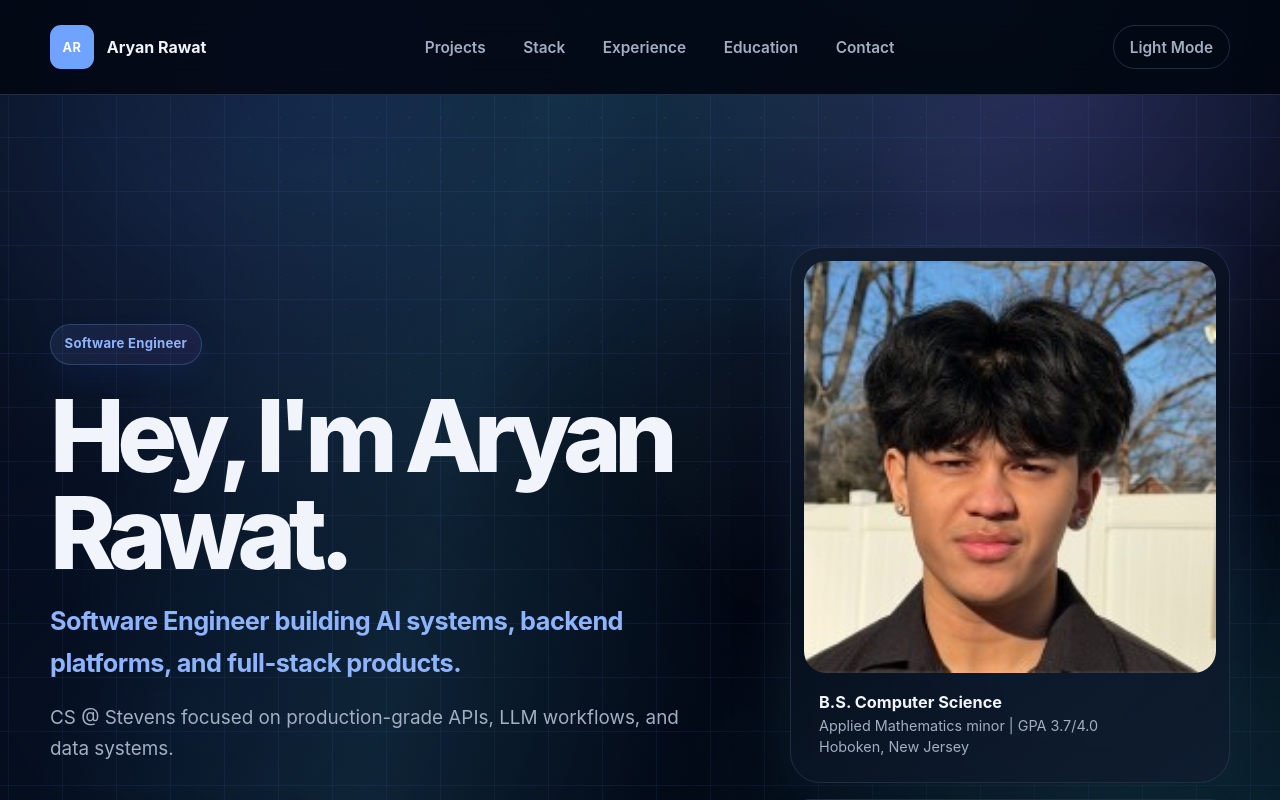
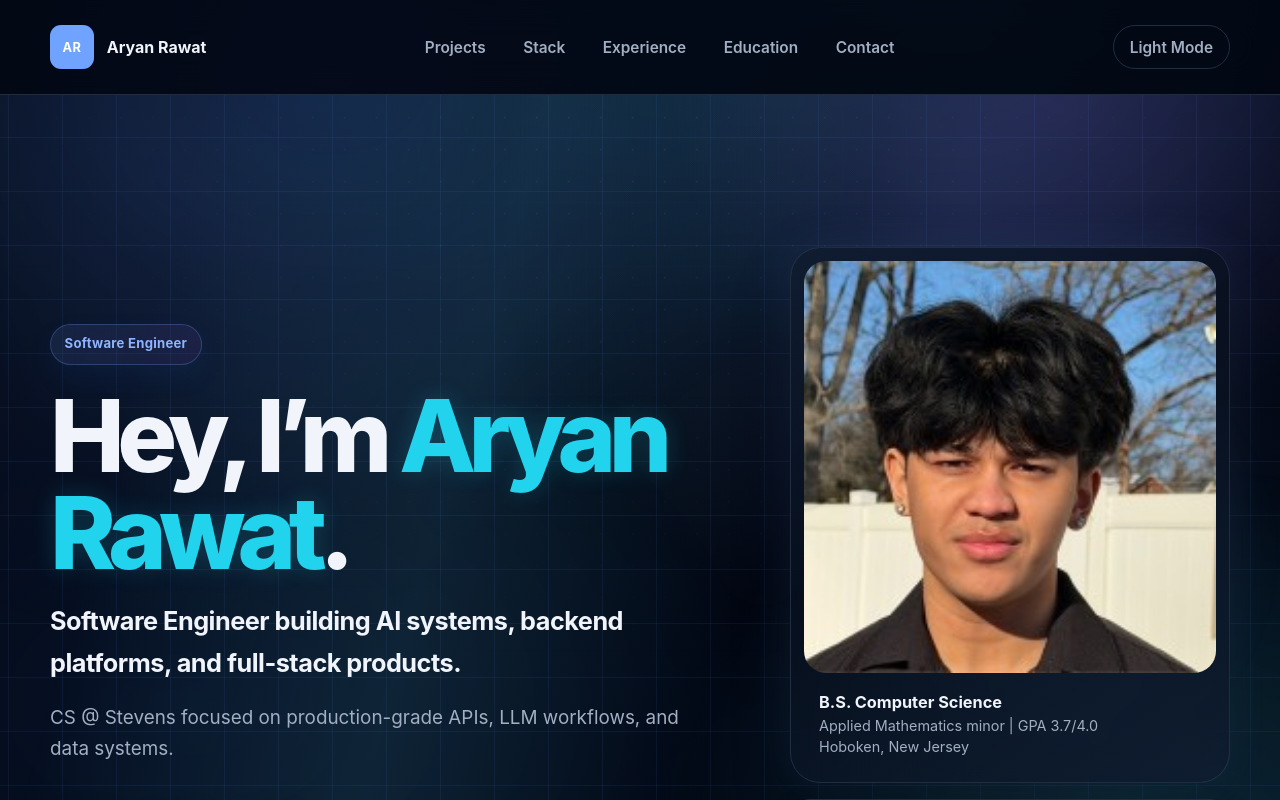
Before and after one commit to jumbomuffin101/Portfolio, a React (Create React App) app: page / in a window 1280 px wide. Shown: the top 800 px of the page. Built offline with nearby package versions, Linux system fonts and the light colour scheme.

Commit message:
Polish portfolio hero and project labels

```diff
--- a/src/App.css
+++ b/src/App.css
@@ -153,6 +153,7 @@
 
 .section-heading h2 {
   margin: 0 0 0.9rem;
+  color: var(--display-accent);
   font-size: clamp(2.15rem, 3.8vw, 3.15rem);
   line-height: 1.08;
   letter-spacing: -0.06em;
@@ -224,10 +225,15 @@ p {
   letter-spacing: -0.075em;
 }
 
+.hero-name-accent {
+  color: var(--display-accent);
+  text-shadow: 0 0 24px rgba(34, 211, 238, 0.2);
+}
+
 .hero-focus-line {
   max-width: 850px;
   margin: -0.15rem 0 1.05rem;
-  color: var(--accent-strong);
+  color: var(--text);
   font-size: clamp(1.2rem, 2.35vw, 1.58rem);
   font-weight: 720;
   letter-spacing: -0.02em;
@@ -667,6 +673,27 @@ p {
   font-weight: 450;
 }
 
+.experience-repo-link {
+  display: inline-flex;
+  align-items: center;
+  gap: 0.4rem;
+  width: fit-content;
+  margin: -0.2rem 0 1rem;
+  color: var(--display-accent);
+  font-size: 0.86rem;
+  font-weight: 700;
+  text-decoration: none;
+  transition: color var(--transition), text-shadow var(--transition), transform var(--transition);
+}
+
+.experience-repo-link:hover,
+.experience-repo-link:focus-visible {
+  color: var(--text);
+  outline: none;
+  text-shadow: 0 0 18px rgba(34, 211, 238, 0.35);
+  transform: translateY(-1px);
+}
+
 .tag {
   display: inline-flex;
   align-items: center;
@@ -758,7 +785,7 @@ p {
 
 .project-context {
   margin: 0 0 0.75rem;
-  color: var(--accent);
+  color: var(--display-accent);
   font-size: 0.78rem;
   font-weight: 750;
   letter-spacing: 0.09em;
--- a/src/App.js
+++ b/src/App.js
@@ -206,7 +206,11 @@ function Hero() {
       <div className="section-shell hero-grid">
         <div className="hero-copy">
           <p className="hero-badge">Software Engineer</p>
-          <h1 id="hero-title">{profile.headline}</h1>
+          <h1 id="hero-title" aria-label="Hey, I’m Aryan Rawat.">
+            <span>{profile.greeting} </span>
+            <span className="hero-name-accent">{profile.name}</span>
+            <span>.</span>
+          </h1>
           <p className="hero-focus-line">{profile.focusLine}</p>
           <p className="hero-subtitle">{profile.positioning}</p>
           <ActionButtons />
@@ -261,6 +265,16 @@ function ExperienceItem({ item, index }) {
             {item.company}
             {item.scope ? <span>{item.scope}</span> : null}
           </p>
+          {item.repo ? (
+            <a
+              className="experience-repo-link"
+              href={item.repo}
+              target="_blank"
+              rel="noopener noreferrer"
+            >
+              View Research Repo <span aria-hidden="true">↗</span>
+            </a>
+          ) : null}
           <div className="tag-row">
             {item.tech.map((tech) => (
               <Tag key={tech}>{tech}</Tag>
@@ -283,7 +297,7 @@ function ProjectCaseStudy({ project, index }) {
   return (
     <article className="project-case">
       <header className="project-header">
-        <p className="project-context">{project.period} / {project.category}</p>
+        <p className="project-context">{project.eyebrow}</p>
         <h3>{project.title}</h3>
         <p className="project-summary">{project.built}</p>
         <div className="tag-row project-tech-row">
--- a/src/data/portfolio.js
+++ b/src/data/portfolio.js
@@ -4,7 +4,7 @@ export const profile = {
   github: "https://github.com/jumbomuffin101",
   linkedin: "https://www.linkedin.com/in/aryan-rawat-bbb0a6276/",
   photoUrl: `${process.env.PUBLIC_URL}/headshot.jpg`,
-  headline: "Hey, I'm Aryan Rawat.",
+  greeting: "Hey, I’m",
   focusLine: "Software Engineer building AI systems, backend platforms, and full-stack products.",
   positioning: "CS @ Stevens focused on production-grade APIs, LLM workflows, and data systems.",
 };
@@ -27,6 +27,7 @@ export const experience = [
     scope: "Clinical concept map assessment with Hackensack Meridian School of Medicine",
     location: "Hoboken, NJ",
     period: "May 2026 - Present",
+    repo: "https://github.com/jumbomuffin101/AI-Research-ConceptMapAnalysis",
     tech: ["Python", "FastAPI", "Next.js", "Multimodal AI", "Vision-Language Models"],
     bullets: [
       "Built a full-stack platform for AI-powered clinical concept map assessment.",
@@ -62,6 +63,7 @@ export const experience = [
 export const projects = [
   {
     title: "RecruitIQ",
+    eyebrow: "HACKATHON PROJECT / RECRUITING AI",
     image: `${process.env.PUBLIC_URL}/projects/recruitiq.png`,
     period: "Amazon AWS Hackathon",
     category: "AI-powered applicant tracking system",
@@ -84,6 +86,7 @@ export const projects = [
   },
   {
     title: "ConsensusIQ",
+    eyebrow: "HACKATHON PROJECT / MULTI-AGENT AI",
     image: `${process.env.PUBLIC_URL}/projects/consensusiq.png`,
     period: "Microsoft Agents League Hackathon",
     category: "Multi-agent AI decision support platform",
@@ -106,6 +109,7 @@ export const projects = [
   },
   {
     title: "AI Clinical Ops Agent",
+    eyebrow: "FULL-STACK PROJECT / CLINICAL AI",
     image: `${process.env.PUBLIC_URL}/projects/ai-clinical-ops-agent.png`,
     period: "Feb 2026 - May 2026",
     category: "Clinical billing review platform",
@@ -139,6 +143,7 @@ export const projects = [
   },
   {
     title: "Gym-Risk",
+    eyebrow: "FULL-STACK PROJECT / TRAINING ANALYTICS",
     image: `${process.env.PUBLIC_URL}/projects/gym-risk.png`,
     period: "Oct 2025 - Mar 2026",
     category: "Training load analytics platform",
@@ -161,6 +166,7 @@ export const projects = [
   },
   {
     title: "Trading Analytics Dashboard",
+    eyebrow: "FULL-STACK PROJECT / MARKET DATA",
     image: `${process.env.PUBLIC_URL}/projects/trading-analytics-dashboard.png`,
     period: "Featured project",
     category: "Serverless equity backtesting dashboard",
--- a/src/index.css
+++ b/src/index.css
@@ -13,6 +13,7 @@
   --accent: #2463eb;
   --accent-strong: #1d4ed8;
   --accent-cyan: #0891b2;
+  --display-accent: #0891b2;
   --accent-faint: rgba(36, 99, 235, 0.075);
   --accent-glow: rgba(36, 99, 235, 0.14);
   --accent-border: rgba(36, 99, 235, 0.2);
@@ -41,6 +42,7 @@
   --accent: #70a2ff;
   --accent-strong: #8eb4ff;
   --accent-cyan: #55c9e6;
+  --display-accent: #22d3ee;
   --accent-faint: rgba(112, 162, 255, 0.11);
   --accent-glow: rgba(112, 162, 255, 0.14);
   --accent-border: rgba(112, 162, 255, 0.26);
```
Also changed, not shown: 1 other file (tests, documents, lock files or other folders).
